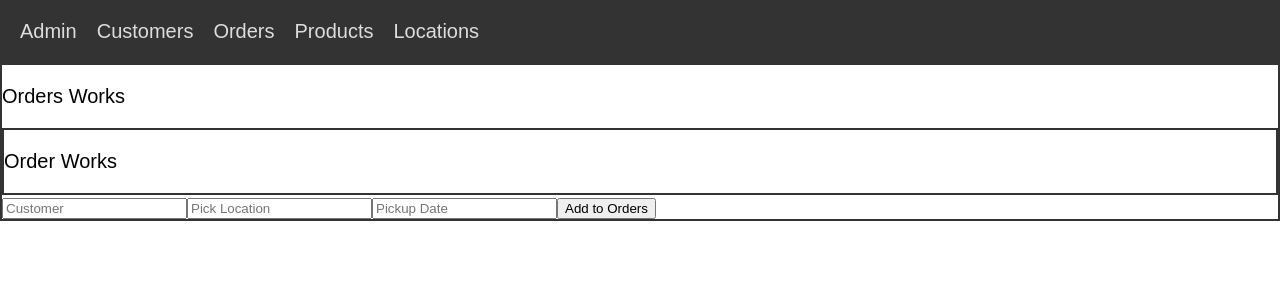
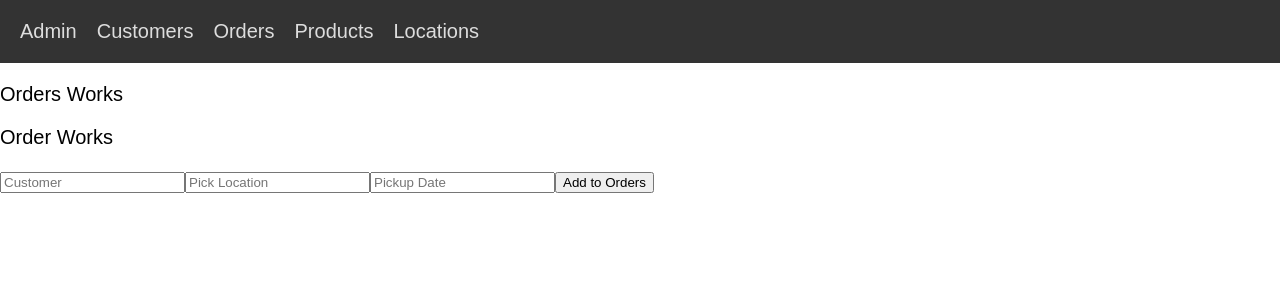
Before and after one commit to skillitzimberg/TumbleweedRebuild, a React app: page /#/admin/orders in a window 1280 px wide. Shown: the top 300 px of the page. Built offline with nearby package versions, Linux system fonts and the light colour scheme.

Commit message:
begin adding styles to Customers.

```diff
--- a/src/components/Customers/Customers.jsx
+++ b/src/components/Customers/Customers.jsx
@@ -7,7 +7,7 @@ import "./customerStyles.css";
 function Customers(props) {
   return (
     <div>
-      <div className="container">
+      <div className="customers">
         <p>Customers</p>
         <CustomerList customers={props.customers}/>
         <NewCustomerForm />
--- a/src/components/Customers/customerStyles.css
+++ b/src/components/Customers/customerStyles.css
@@ -1,3 +1,3 @@
-.container {
+.customers {
   border: 2px solid #333;
 }
```
